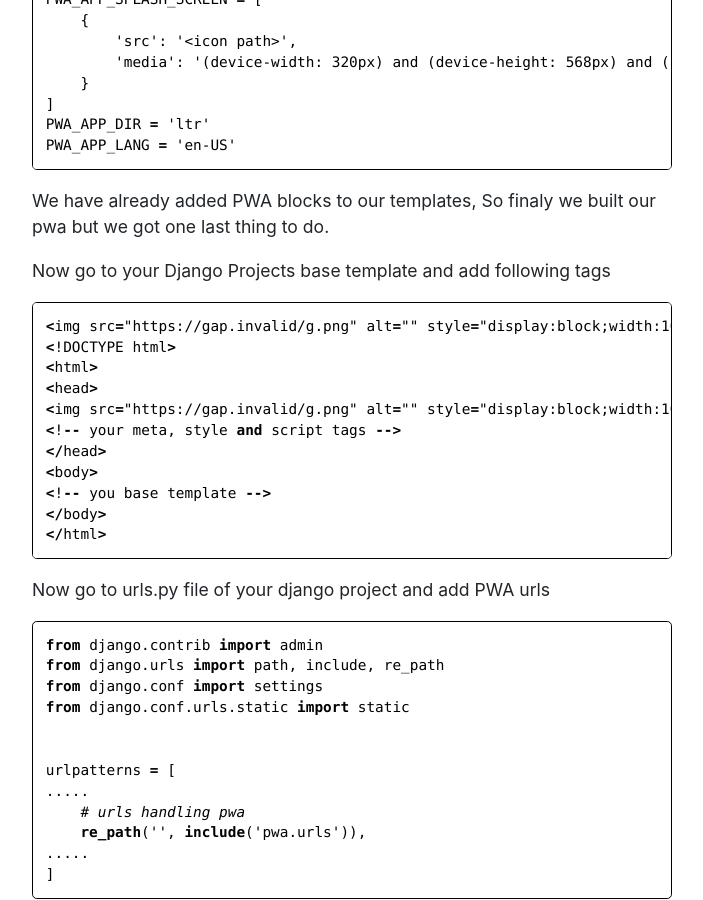
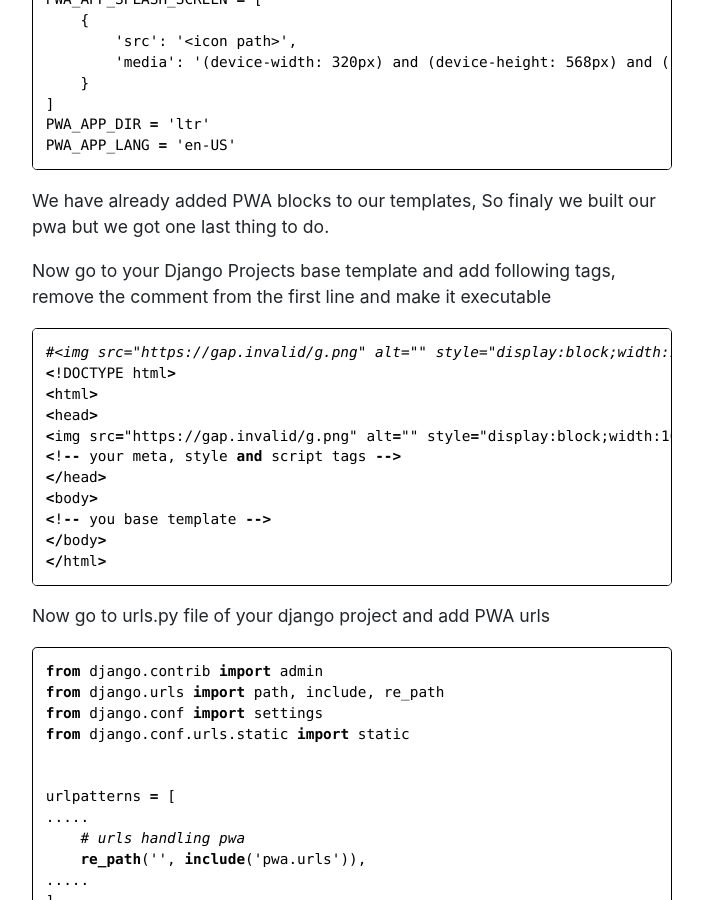
Before and after one commit to kushwanth/blogiee, a Jekyll site: the page built from _posts/2020-10-30-django-project-pwa.md, in a window 1280 px wide and 900 px high, scrolled down 1733 px. Shown: the whole window, without its empty margins (288-991 px from the left). Built offline with Jekyll 4.4.1, drawn with Linux system fonts in a browser that asks for light colours.

Commit message:
added posts oct 2020 removed load syntax from django pwa

````diff
--- a/_posts/2020-10-30-django-project-pwa.md
+++ b/_posts/2020-10-30-django-project-pwa.md
@@ -59,10 +59,10 @@ PWA_APP_LANG = 'en-US'
 
 We have already added PWA blocks to our templates, So finaly we built our pwa but we got one last thing to do.
 
-Now go to your Django Projects base template and add following tags
+Now go to your Django Projects base template and add following tags, remove the comment from the first line and make it executable
 
 ```python
-{% load pwa %}
+#{% load pwa %}
 <!DOCTYPE html>
 <html>
 <head>
````
